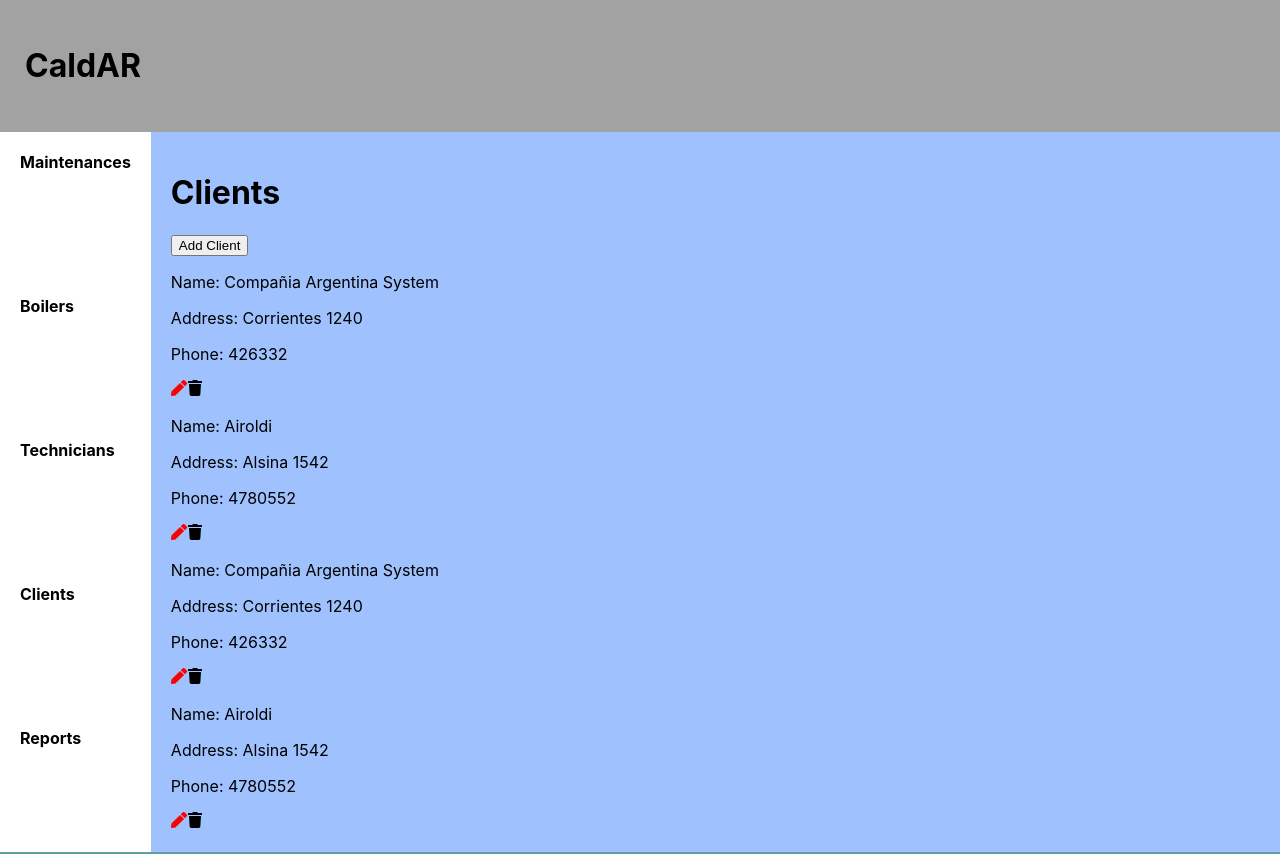
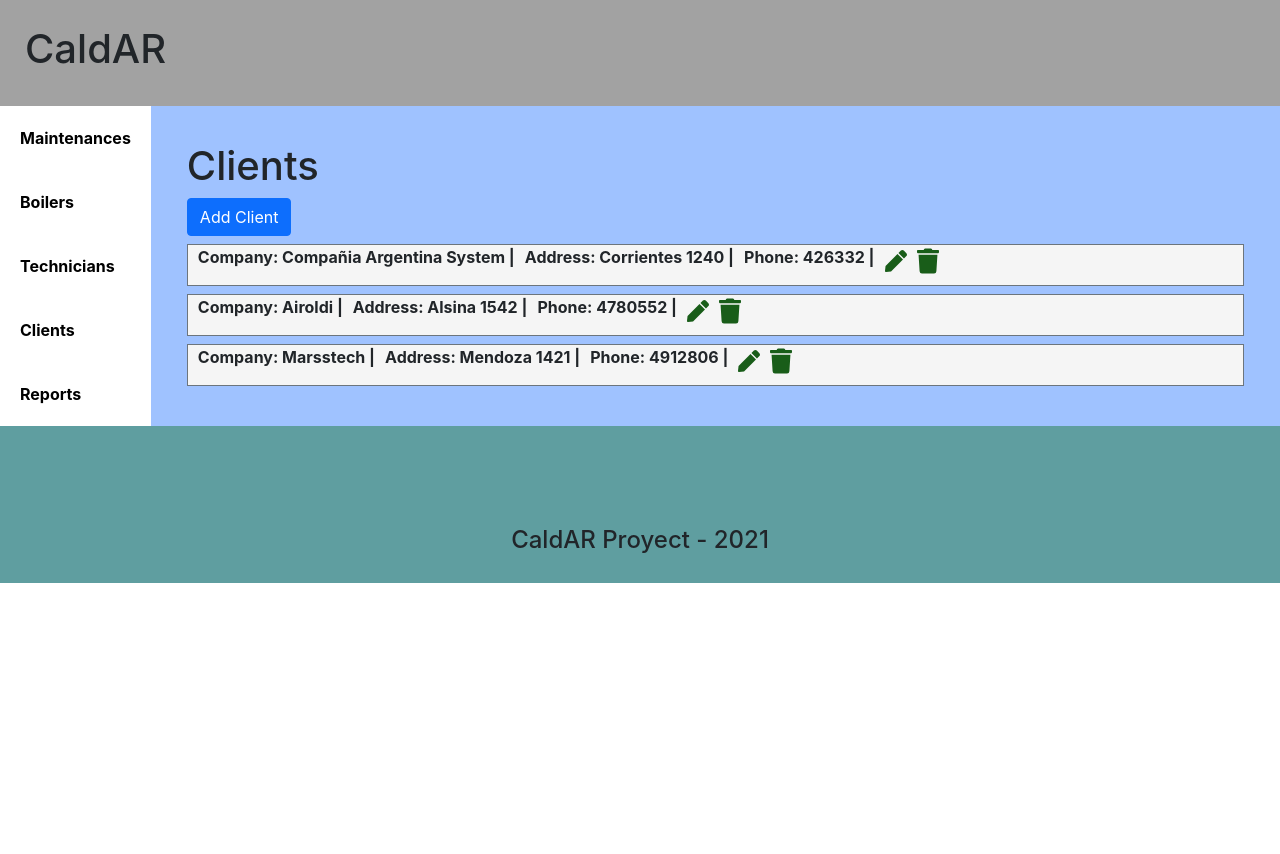
Before and after one commit to GonzaloDeCastro/FrontendCaldAR, a React (Create React App) app: page /clients in a window 1280 px wide. Shown: the top 854 px of the page. After the commit the page ends 800 px from the top, so only its background shows below. Built offline with nearby package versions, Linux system fonts and the light colour scheme; the HTML template or start-up script is replaced by a standard one.

Commit message:
Se crea archivo style.module.css y se modifica seccion de clientes

```diff
--- a/public/index.html
+++ b/public/index.html
@@ -3,6 +3,12 @@
   <head>
     <meta charset="utf-8" />
     <link rel="icon" href="%PUBLIC_URL%/boiler-icon.png" />
+    <link
+      href="https://cdn.jsdelivr.net/npm/bootstrap@5.1.3/dist/css/bootstrap.min.css"
+      rel="stylesheet"
+      integrity="sha384-1BmE4kWBq78iYhFldvKuhfTAU6auU8tT94WrHftjDbrCEXSU1oBoqyl2QvZ6jIW3"
+      crossorigin="anonymous"
+    />
     <meta name="viewport" content="width=device-width, initial-scale=1" />
     <meta name="theme-color" content="#000000" />
     <meta
--- a/src/Clients/ClientForm.jsx
+++ b/src/Clients/ClientForm.jsx
@@ -30,7 +30,7 @@ export const ClientForm = (props) => {
       <input
         type='text'
         company='company'
-        placeholder='Name'
+        placeholder='Company'
         className='form-control mb-3'
         onChange={(e) => setCompany(e.target.value)}
         value={company}
--- /dev/null
+++ b/src/Clients/style.module.css
@@ -0,0 +1,16 @@
+.hola {
+  display: flex;
+  background-color: whitesmoke;
+}
+
+.hola p {
+  font-weight: bold;
+  padding-left: 10px;
+}
+
+.hola .icon {
+  font-size: xx-large;
+  color: rgb(25, 93, 25);
+  cursor: pointer;
+  padding-left: 10px;
+}
--- a/src/Clients/userClient.jsx
+++ b/src/Clients/userClient.jsx
@@ -1,21 +1,23 @@
 import React from 'react';
 import { FaTrash as DeleteIcon, FaPen as EditIcon } from 'react-icons/fa';
-
+import styles from './style.module.css';
 export const ClientItem = (props) => {
   const { clientToShow, onDelete, onEdit } = props;
   return (
     <div className='border border-secondary my-2'>
-      <p>Name: {clientToShow.company}</p>
-      <p>Address: {clientToShow.address}</p>
-      <p>Phone: {clientToShow.phone}</p>
+      <div className={styles.hola}>
+        <p>Company: {clientToShow.company} |</p>
+        <p>Address: {clientToShow.address} |</p>
+        <p>Phone: {clientToShow.phone} | </p>
         <EditIcon
           onClick={() => onEdit(clientToShow)}
-        style={{ cursor: 'pointer', color: 'red' }}
+          className={styles.icon}
         />
         <DeleteIcon
           onClick={() => onDelete(clientToShow.id)}
-        style={{ cursor: 'pointer' }}
+          className={styles.icon}
         />
+      </div>
     </div>
   );
 };
--- a/src/Mocks/clients.json
+++ b/src/Mocks/clients.json
@@ -19,22 +19,13 @@
       "id": 2
     },
     {
-      "company": "Compañia Argentina System ",
-      "address": "Corrientes 1240",
-      "phone": "426332",
+      "company": "Marsstech ",
+      "address": "Mendoza 1421",
+      "phone": "4912806",
       "boilerA": "4",
-      "email": "compañia@argentinasystem.com",
+      "email": "marstech@computacion.com",
       "reminder": false,
-      "id": 1
-    },
-    {
-      "company": "Airoldi",
-      "address": "Alsina 1542",
-      "phone": "4780552",
-      "boilerA": "3",
-      "email": "airoldi@repuestos.com",
-      "reminder": false,
-      "id": 2
+      "id": 3
     }
   ]
 }
--- a/src/Shared/Layout.jsx
+++ b/src/Shared/Layout.jsx
@@ -12,7 +12,6 @@ const Layout = ({ children }) => {
       <div className='dashboard'>
         <LeftNav />
         <Section container={children} />
-        <Section />
       </div>
       <Footer />
     </Fragment>
--- a/src/Technicians/index.jsx
+++ b/src/Technicians/index.jsx
@@ -1,7 +1,17 @@
 import React from 'react';
+import { Fragment } from 'react/cjs/react.production.min';
 
 const Tenchnicians = () => {
-  return <h1>Tenchnicians</h1>;
+  return (
+    <Fragment>
+      <h1>Hola</h1>
+      <h1>Hola</h1>
+      <h1>Hola</h1>
+      <h1>Hola</h1>
+      <h1>Hola</h1>
+      <h1>Hola</h1>
+    </Fragment>
+  );
 };
 
 export default Tenchnicians;
```
Lines whose indentation alone changed are shown as unchanged.
